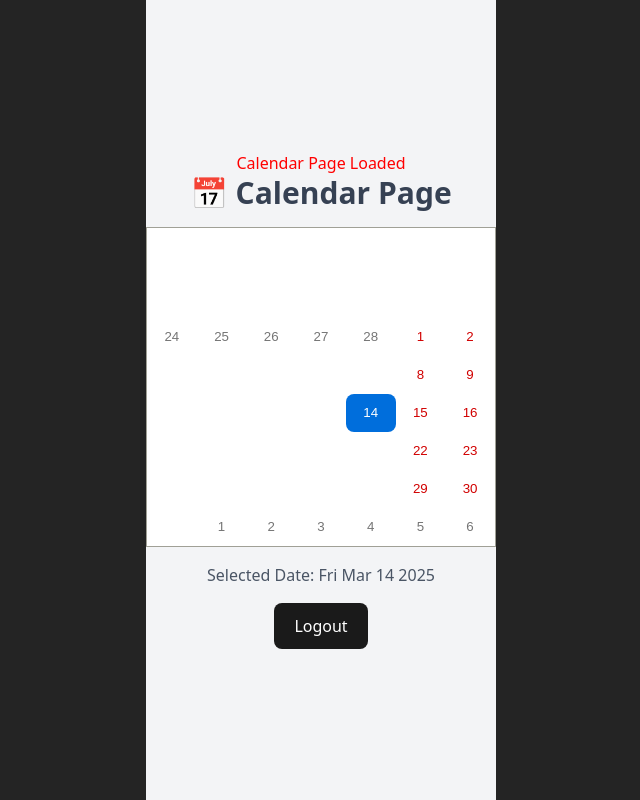
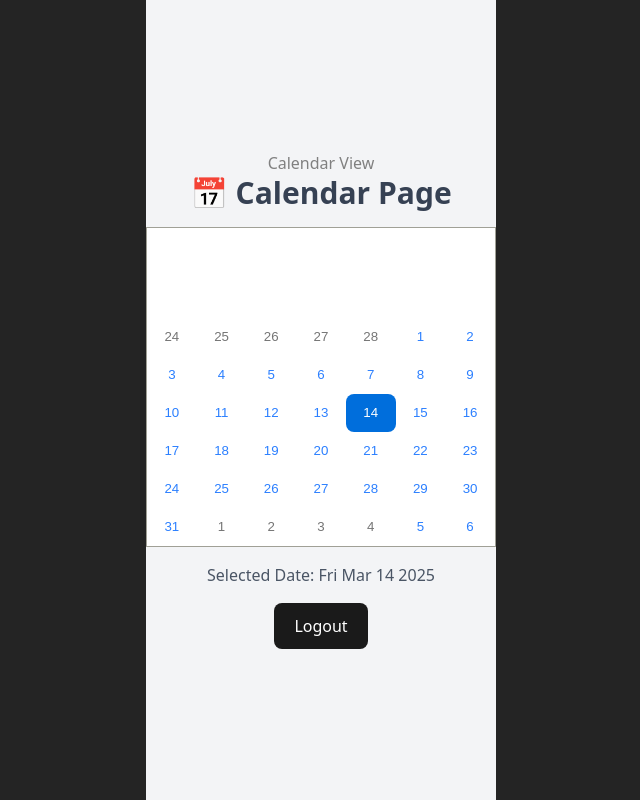
Before and after one commit to Tiffany-s-Org/Productivity-Tool-SWE, a React (Vite) app in the folder organAIze/: page / in a window 1280 px wide. Both pictures are taken after typing "Sample", "Sample123" into the empty fields and a click on the button "Login". Shown: the whole page, without its empty margins (319-959 px from the left). Built offline with nearby package versions, Linux system fonts and the light colour scheme.

Commit message:
adjustments in calendar styling

```diff
--- a/organAIze/src/pages/CalendarPage.tsx
+++ b/organAIze/src/pages/CalendarPage.tsx
@@ -33,6 +33,11 @@ const CalendarPage: React.FC<CalendarPageProps> = ({ onLogout }) => {
 
 export default CalendarPage;
 */
+
+
+
+
+
 import React, { useState } from 'react';
 import { useNavigate } from 'react-router-dom';
 import Calendar from 'react-calendar';
@@ -44,8 +49,6 @@ interface CalendarPageProps {
 
 const CalendarPage: React.FC<CalendarPageProps> = ({ onLogout }) => {
   const navigate = useNavigate();
-
-  // ✅ Allow single date or date range
   const [date, setDate] = useState<Date | [Date, Date]>(new Date());
 
   const handleLogout = () => {
@@ -57,13 +60,26 @@ const CalendarPage: React.FC<CalendarPageProps> = ({ onLogout }) => {
 
   return (
     <div className="flex min-h-screen flex-col items-center justify-center bg-gray-100">
-      <h1 style={{ color: 'red' }}>Calendar Page Loaded</h1>
+      <h1 style={{ color: 'gray' }}>Calendar View</h1>
       <h1 className="mb-4 text-3xl font-bold text-gray-700">📅 Calendar Page</h1>
 
-      {/* ✅ Casting value fixes TS error */}
+      {/* 🟥 Make all dates red using Tailwind */}
       <Calendar
         onChange={(value) => setDate(value as Date | [Date, Date])}
         value={date}
+        //tileClassName={() => 'text-red-700'} // Applies red text to all dates
+        /*tileClassName={({ date }) => {
+          const day = date.getDay();
+          if (day === 0 || day === 6) return 'text-blue-500'; // Weekends
+          return 'text-gray-700'; // Weekdays (or blue if you want)
+        }}
+        */
+        tileClassName={({ date }) => {
+          const day = date.getDay();
+          if (day === 0 || day === 6) return '!text-blue-500'; // Force Tailwind to override red
+          return 'text-blue-500'; // Weekdays (or blue if you want)
+        }}
+
       />
 
       <p className="mt-4 text-gray-600">
@@ -81,8 +97,6 @@ const CalendarPage: React.FC<CalendarPageProps> = ({ onLogout }) => {
       </button>
     </div>
   );
-
-
 };
 
 export default CalendarPage;
--- a/package.json
+++ b/package.json
@@ -1,8 +1,5 @@
 {
   "devDependencies": {
     "typescript": "^5.8.2"
-  },
-  "dependencies": {
-    "react-calendar": "^5.1.0"
   }
 }
```
